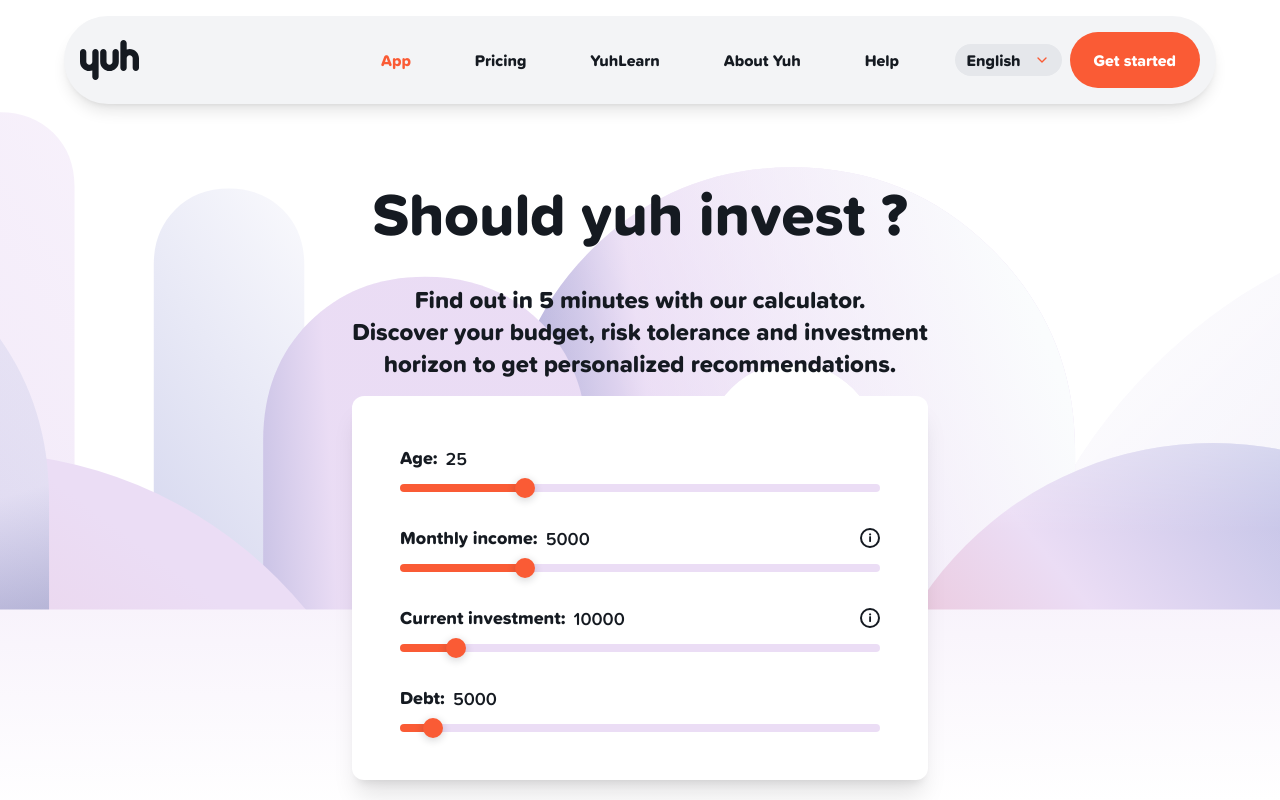
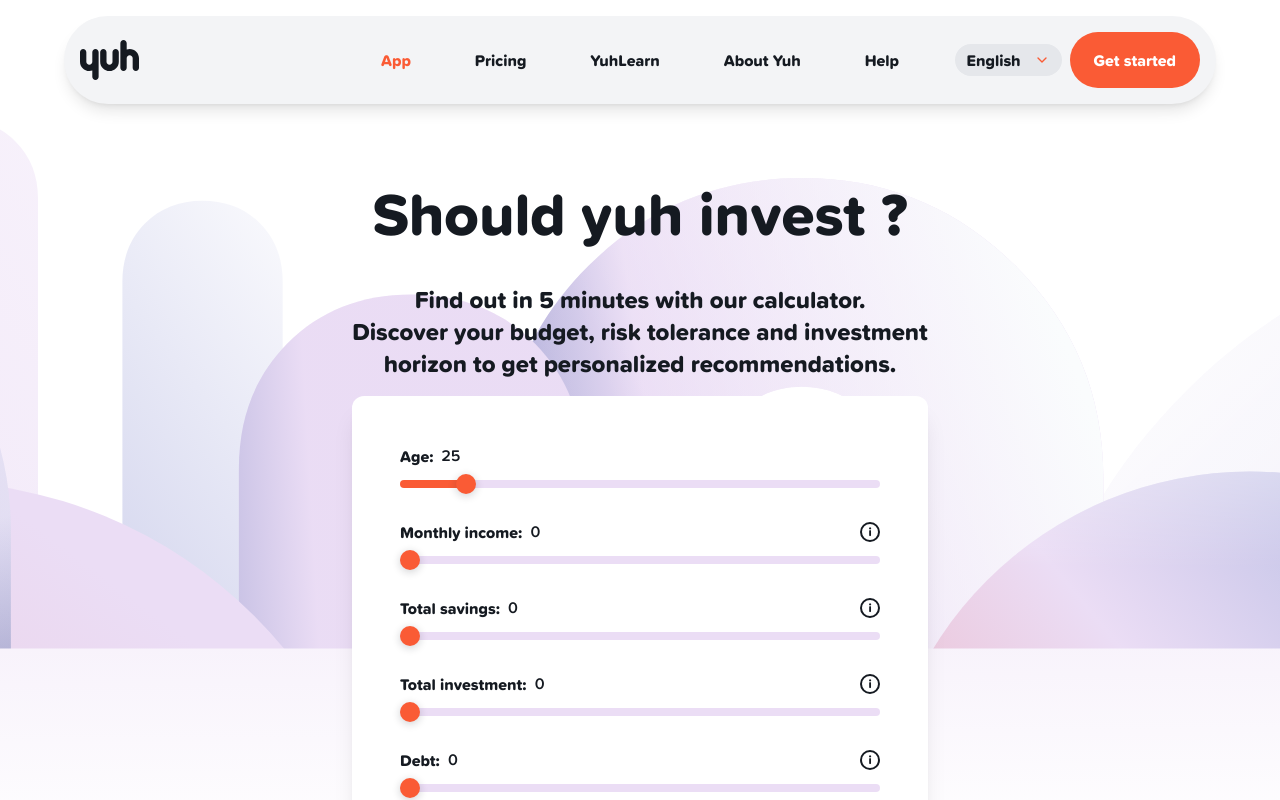
Before and after one commit to BAMAgency/yuh, a Vue app: page / in a window 1280 px wide. Both pictures are taken after a click on the button "Start the calculator". Shown: the top 800 px of the page. Built offline with nearby package versions, Linux system fonts and the light colour scheme.

Commit message:
details and ux improvements

```diff
--- a/src/components/LearnMoreHorizon.vue
+++ b/src/components/LearnMoreHorizon.vue
@@ -16,7 +16,7 @@
       :aria-expanded="isOpen" aria-controls="horizon-help-panel" @click="toggle">
          <div class="flex w-full items-center gap-2">
         <span class="font-bold">How to set an horizon ?</span>
-        <span class="ml-auto text-sm font-bold text-yuh-orange">YuhLearn {{ isOpen ? '^' : 'v' }}</span>
+        <span class="ml-auto text-sm font-bold text-yuh-orange">YuhLearn {{ isOpen ? 'x' : '+' }}</span>
       </div>
     </button>
 
--- a/src/components/LearnMoreObjective.vue
+++ b/src/components/LearnMoreObjective.vue
@@ -16,7 +16,7 @@
       :aria-expanded="isOpen" aria-controls="objective-help-panel" @click="toggle">
       <div class="flex w-full items-center gap-2">
         <span class="font-bold">How to set an objective ?</span>
-        <span class="ml-auto text-sm font-bold text-yuh-orange">YuhLearn {{ isOpen ? '^' : 'v' }}</span>
+        <span class="ml-auto text-sm font-bold text-yuh-orange">YuhLearn {{ isOpen ? 'x' : '+' }}</span>
       </div>
     </button>
 
--- a/src/components/LearnMoreRiskLevel.vue
+++ b/src/components/LearnMoreRiskLevel.vue
@@ -16,7 +16,7 @@
             :aria-expanded="isOpen" aria-controls="risk-level-help-panel" @click="toggle">
             <div class="flex w-full items-center gap-2">
             <span class="font-bold">How to choose your risk level?</span>
-            <span class="ml-auto text-sm font-bold text-yuh-orange">YuhLearn {{ isOpen ? '^' : 'v' }}</span>
+            <span class="ml-auto text-sm font-bold text-yuh-orange">YuhLearn {{ isOpen ? 'x' : '+' }}</span>
             </div>
         </button>
 
--- a/src/components/RangeSlider.vue
+++ b/src/components/RangeSlider.vue
@@ -55,7 +55,7 @@
 
 <template>
   <div class="flex flex-col gap-3">
-    <div class="flex flex-row items-center gap-2 text-lg">
+    <div class="flex flex-row items-center gap-2 text-base">
       <label :for="id">{{ label }}:</label>
       <div class="font-medium">{{ modelValue }}</div>
       <div class="ml-auto">
--- a/src/components/TheCalculator.vue
+++ b/src/components/TheCalculator.vue
@@ -12,17 +12,14 @@
 
 const index = ref(0);
 const ageInput = ref(25);
-const incomeInput = ref(5000);
-const currentInvestment = ref(10000);
-const debt = ref(5000);
+const incomeInput = ref(0);
+const currentInvestment = ref(0);
+const debt = ref(0);
+const save = ref(0);
 const objective = ref('Invest');
 const horizon = ref('medium')
 const riskLevel = ref('balanced')
 const expenses = shallowRef([])
-const MIN_AGE = 0
-const MAX_AGE = 100
-const MIN_INCOME = 0
-const MAX_INCOME = 20000
 const LAST_INDEX = 5
 
 const objectiveOptions = [
@@ -55,13 +52,22 @@
     <div v-if="index == 0"
       class="rounded-xl bg-white lg:min-w-xl md:min-w-md sm:min-w-sm sm:rounded-xl p-12 shadow-xl text-center text-sm md:text-base lg:text-lg">
       <form action="" class="flex flex-col gap-8">
-        <RangeSlider v-model="ageInput" id="age" name="age" label="Age" :min="MIN_AGE" :max="MAX_AGE" />
-        <RangeSlider v-model="incomeInput" id="income" name="income" label="Monthly income" :min="MIN_INCOME"
-          :max="MAX_INCOME" step="100" info="In CHF, how much do you percieve monthly?" />
+
+        <RangeSlider v-model="ageInput" id="age" name="age" label="Age" :min="18" :max="75" step="1" />
+
+        <RangeSlider v-model="incomeInput" id="income" name="income" label="Monthly income" :min="0" :max="30000"
+          step="100" info="Gross monthly income in CHF" />
+
+        <RangeSlider v-model="save" id="save" name="save" label="Total savings" :min="0" :max="500000" step="1000"
+          info="How much cash savings do you currently have in CHF?" />
+
         <RangeSlider v-model="currentInvestment" id="current-investment" name="current-investment"
-          label="Current investment" :min="0" :max="100000" step="100"
-          info="In CHF, how much have you already invested?" />
-        <RangeSlider v-model="debt" id="debt" name="debt" label="Debt" :min="0" :max="100000" step="100" />
+          label="Total investment" :min="0" :max="100000" step="50"
+          info="Total value of your invested assets in CHF" />
+
+        <RangeSlider v-model="debt" id="debt" name="debt" label="Debt" :min="0" :max="1000000" step="1000"
+          info="Total outstanding debt in CHF" />
+
       </form>
     </div>
 
@@ -69,14 +75,8 @@
     <div v-if="index == 1"
       class="rounded-xl bg-white lg:min-w-xl md:min-w-md sm:min-w-sm sm:rounded-xl p-12 shadow-xl text-center text-sm md:text-base lg:text-lg">
       <form action="" class="flex flex-col gap-8">
-        <YuhSelect
-          v-model="objective"
-          id="objective"
-          name="objective"
-          label="What is your main objective?"
-          info="Select the goal that best matches your current financial priority."
-          :options="objectiveOptions"
-        />
+        <YuhSelect v-model="objective" id="objective" name="objective" label="What is your main objective?"
+          info="Select the goal that best matches your current financial priority." :options="objectiveOptions" />
         <LearnMoreObjective />
       </form>
     </div>
@@ -101,7 +101,8 @@
     </div>
 
     <!--Cinquième section : les dépenses -->
-    <div v-if="index == 4" class="rounded-xl bg-white lg:min-w-xl md:min-w-md sm:min-w-sm sm:rounded-xl p-12 shadow-xl text-center text-sm md:text-base lg:text-lg" >
+    <div v-if="index == 4"
+      class="rounded-xl bg-white lg:min-w-xl md:min-w-md sm:min-w-sm sm:rounded-xl p-12 shadow-xl text-center text-sm md:text-base lg:text-lg">
       <form>
         <TheExpenseSection v-model="expenses" />
       </form>
@@ -110,7 +111,8 @@
     <!-- Sixième section : le résultat -->
     <div v-if="index == 5"
       class="rounded-xl bg-white lg:min-w-xl md:min-w-md sm:min-w-sm sm:rounded-xl p-12 shadow-xl text-center text-sm md:text-base lg:text-lg">
-      <TheDashboard :age="ageInput" :income="incomeInput" :currentInvestment="currentInvestment" :debt="debt" :objective="objective" :horizon="horizon" :riskLevel="riskLevel" :expenses="expenses"/>
+      <TheDashboard :age="ageInput" :income="incomeInput" :currentInvestment="currentInvestment" :debt="debt"
+        :objective="objective" :horizon="horizon" :riskLevel="riskLevel" :expenses="expenses" :save="save" />
     </div>
 
     <!-- Navigation buttons -->
--- a/src/components/TheDashboard.vue
+++ b/src/components/TheDashboard.vue
@@ -9,28 +9,72 @@
     objective: String,
     horizon: String,
     riskLevel: String,
-    expenses: Array
+    expenses: Array,
+    save: Number,
 })
+
+const totalExpenses = ref(props.expenses.reduce((total, expense) => total + (expense.amount || 0), 0))
 
 const getLeftAmount = () => {
     console.log('income', props.income)
     console.log('expenses', props.expenses)
 
-    const totalExpenses = props.expenses.reduce((total, expense) => total + expense.amount, 0)
-    return props.income - totalExpenses
+    let leftAmount = props.income - totalExpenses.value;
+
+    if(leftAmount < 0) {
+        return 0
+    }
+
+    return leftAmount;
 }
 
 const financialHealth = () => {
-    const leftAmount = getLeftAmount()
-    if (leftAmount < 0) {
-        return 'Your expenses exceed your income. Consider reducing your expenses or increasing your income.'
-    } else if (leftAmount < props.income * 0.2) {
-        return 'Your left amount is quite low. Try to save more or reduce your expenses.'
-    } else {
-        return 'Your financial health looks good! Keep it up!'
-    }
+    if (!props.income || props.income <= 0) return 0
+
+    const leftAmount = props.income - totalExpenses.value
+    const safeLeftAmount = leftAmount < 0 ? 0 : leftAmount
+
+    const expenseRatio = totalExpenses.value / props.income
+    const debtRatio = props.debt / props.income
+    const savingsBuffer = totalExpenses.value > 0 ? props.save / totalExpenses.value : 0
+    const investmentRatio = props.currentInvestment / (props.income * 12)
+
+    const leftAmountRate = safeLeftAmount / props.income
+
+    const leftAmountScore =
+        leftAmountRate >= 0.2 ? 100 :
+        leftAmountRate >= 0.1 ? 70 :
+        leftAmountRate > 0 ? 40 : 0
+
+    const expenseScore =
+        expenseRatio <= 0.7 ? 100 :
+        expenseRatio <= 0.9 ? 60 :
+        expenseRatio <= 1 ? 30 : 0
+
+    const debtScore =
+        debtRatio <= 0.3 ? 100 :
+        debtRatio <= 0.6 ? 60 :
+        debtRatio <= 1 ? 30 : 0
+
+    const savingsBufferScore =
+        savingsBuffer >= 6 ? 100 :
+        savingsBuffer >= 3 ? 70 :
+        savingsBuffer >= 1 ? 40 : 0
+
+    const investmentScore =
+        investmentRatio >= 2 ? 100 :
+        investmentRatio >= 1 ? 70 :
+        investmentRatio > 0 ? 40 : 0
+
+    const score =
+        0.3 * leftAmountScore +
+        0.25 * expenseScore +
+        0.2 * debtScore +
+        0.15 * savingsBufferScore +
+        0.1 * investmentScore
+
+    return Math.round(score)
 }
-
 </script>
 
 <template>
@@ -49,6 +93,7 @@
  <h1>Left amount</h1>
  <p>{{ getLeftAmount() }}</p>
  <h1>Financial health</h1>
+    <p>{{ financialHealth() }}</p>
  <p></p>
 </div>
 </template>
```
Lines whose indentation alone changed are shown as unchanged.
